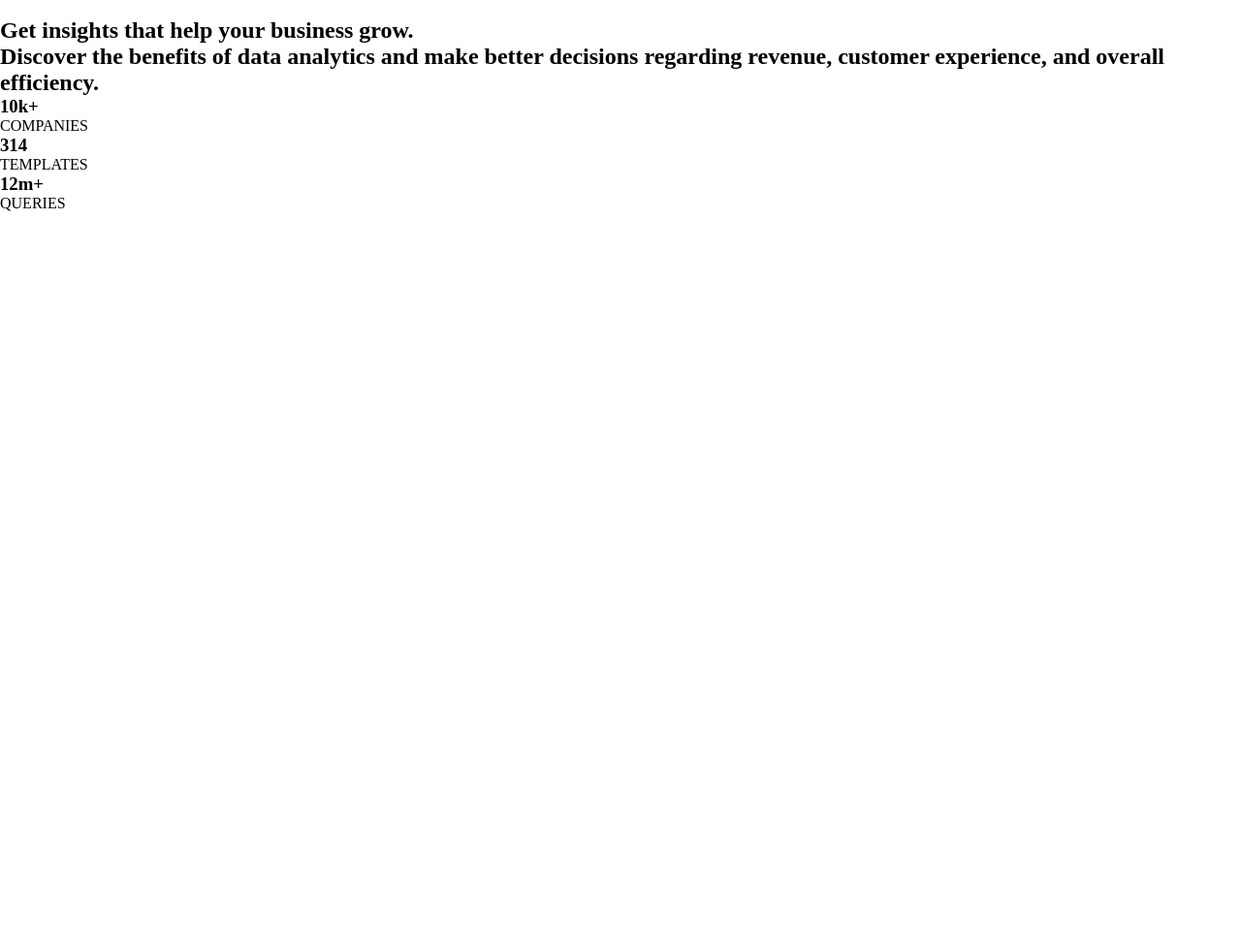
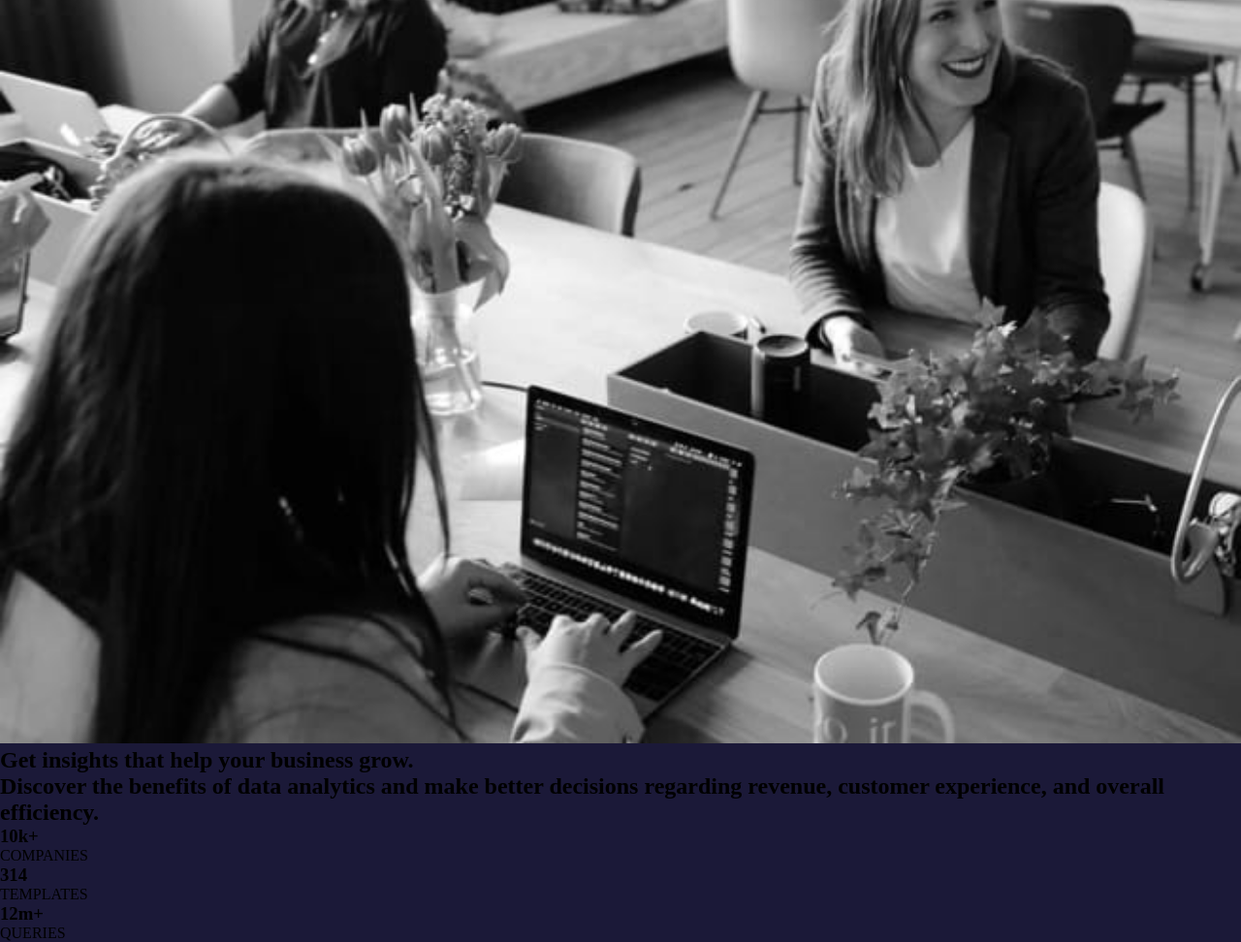
Before and after one commit to SLuo490/stats-preview-card-component, a plain HTML site: page index.html in a window 1280 px wide. Shown: the whole page at 97% size. Before the commit the page ends 800 px from the top, so only its background shows below. Drawn offline with Linux system fonts and the light colour scheme.

Commit message:
add styles to background color, card color, and image

```diff
--- a/index.html
+++ b/index.html
@@ -13,11 +13,11 @@
 <body>
   <main>
     <section>
-      <img src="" alt="">
+      <img src="./images/image-header-mobile.jpg" alt="">
     </section>
     <section>
       <h1>
-        Get insights that help your business grow.
+        Get <span>insights</span> that help your business grow.
       </h1>
       <h2>
         Discover the benefits of data analytics and make better decisions regarding revenue, customer
--- a/style.css
+++ b/style.css
@@ -14,3 +14,36 @@
   --n-slightly-transparent-white: hsla(0, 0%, 100%, 0.75);
   --n-slightly-transparent-white-2: hsla(0, 0%, 100%, 0.6);
 }
+
+/* Utilities */
+.fw-400-Inter {
+  font-weight: 400;
+  font-family: 'Inter', sans-serif;
+}
+
+.fw-700-Inter {
+  font-weight: 700;
+  font-family: 'Inter', sans-serif;
+}
+
+.fw-400-Lexend {
+  font-weight: 400;
+  font-family: 'Lexend Deca', sans-serif;
+}
+
+body {
+  background-color: var(--p-very-dark-blue);
+
+  height: 100vh;
+  display: flex;
+  justify-content: center;
+  align-items: center;
+}
+
+main {
+  background-color: var(--p-dark-desaturated-blue);
+}
+
+img {
+  width: 100%;
+}
```
